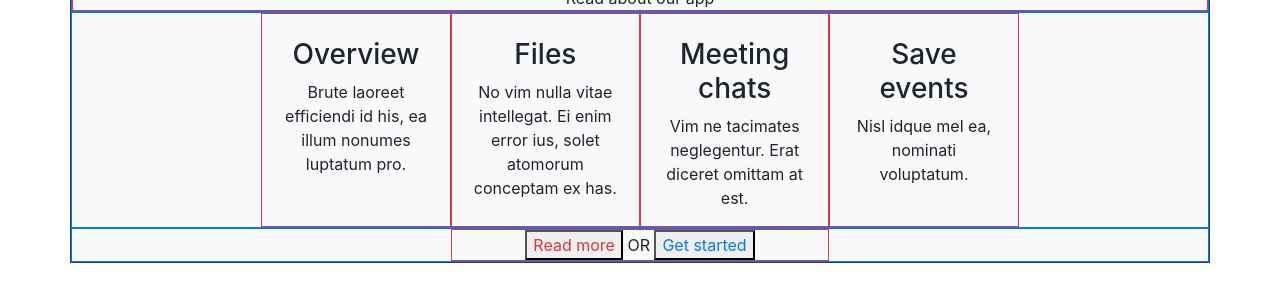
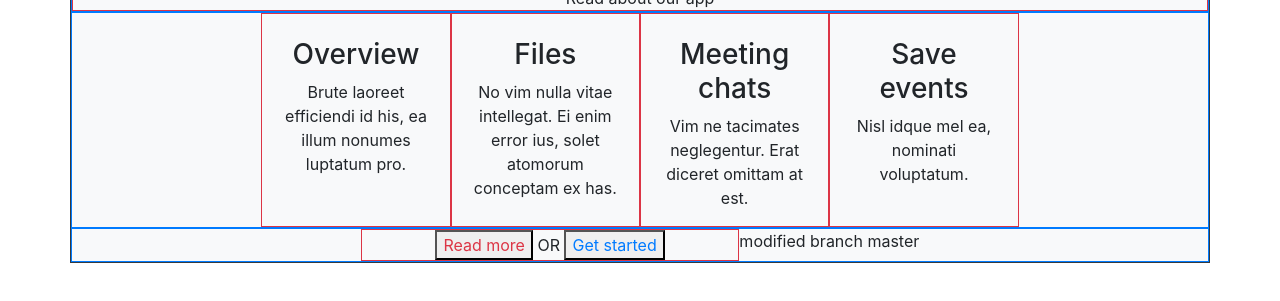
Before and after one commit to Sad8487/life-planing, a plain HTML site: page index.html in a window 1280 px wide. Shown: the part 63-364 px from the top of the page. Drawn offline with nearby package versions, Linux system fonts and the light colour scheme.

Commit message:
Changed master-branch

```diff
--- a/index.html
+++ b/index.html
@@ -54,7 +54,7 @@
                     <span>OR</span>
                     <button class="text-primary">Get started</button>
                 </div>
-
+                <div>modified branch master</div>
             </div>
         </div>
     </div>
```
